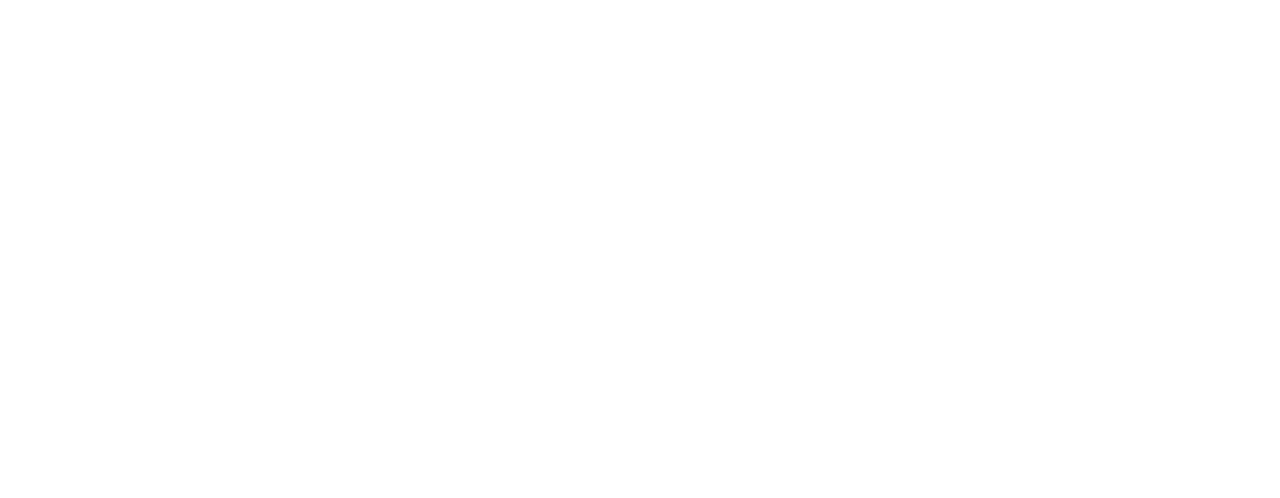
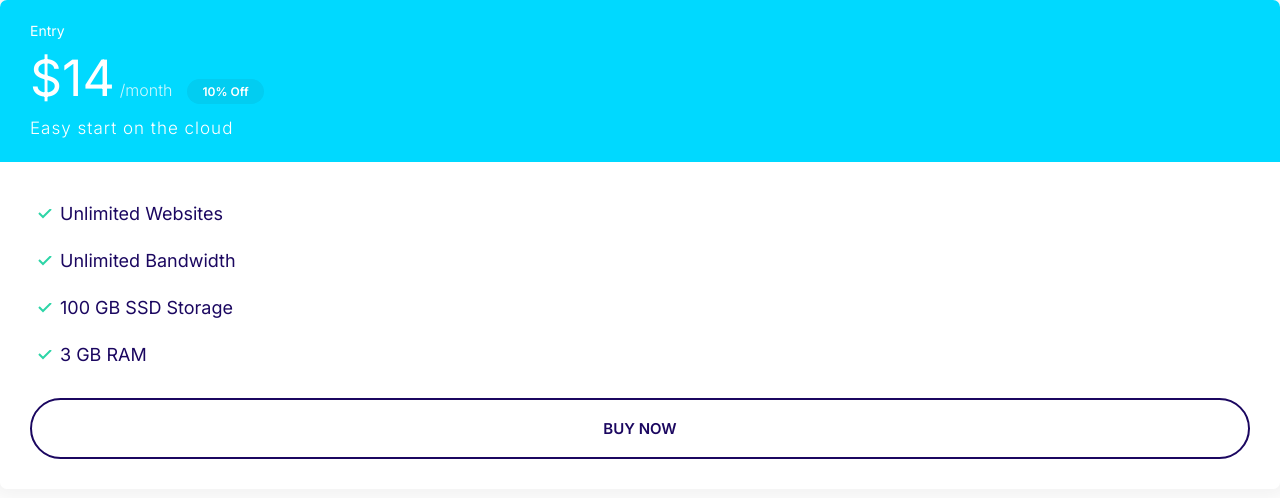
Before and after one commit to mektefaie/EKdev, a plain HTML site: page index.html in a window 1280 px wide. Drawn offline with Linux system fonts and the light colour scheme.

Commit message:
Build plan card

```diff
--- a/CSS/styles.css
+++ b/CSS/styles.css
@@ -118,6 +118,7 @@ a {
 
 .badge--small {
   font-size: 1.6rem;
+  padding: 0.5rem 1.5rem;
 }
 
 @media screen and (min-width: 1024px) {
@@ -276,3 +277,73 @@ a {
     font-size: 1.5rem;
   }
 }
+
+/* Cards */
+.card {
+  border-radius: 7px;
+  box-shadow: 0 0 20px 10px #f3f3f3;
+  overflow: hidden;
+}
+
+.card__header,
+.card__body {
+  padding: 2rem 3rem;
+}
+
+.card--primary .card__header {
+  background: var(--color-primary);
+  color: #fff;
+}
+.card--secondary .card__header {
+  background: var(--color-secondary);
+  color: #fff;
+}
+
+.card--secondary .badge--secondary {
+  background: #02cdf1;
+}
+
+/* Plans */
+.plan__name {
+  color: #fff;
+  margin: 0;
+  font-weight: 500;
+  font-size: 2.4rem;
+}
+
+.plan__price {
+  font-size: 6rem;
+}
+
+.plan__billing-cycle {
+  font-size: 2.4rem;
+  font-weight: 300;
+  opacity: 0.8;
+  margin-right: 1rem;
+}
+
+.plan__description {
+  font-size: 2rem;
+  font-weight: 300;
+  letter-spacing: 1px;
+  display: block;
+}
+
+.plan .list__item {
+  margin-bottom: 2rem;
+}
+
+@media screen and (min-width: 1024px) {
+  .plan__name {
+    font-size: 1.4rem;
+  }
+  .plan__price {
+    font-size: 5rem;
+  }
+  .plan__billing-cycle {
+    font-size: 1.6rem;
+  }
+  .plan__description {
+    font-size: 1.7rem;
+  }
+}
--- a/index.html
+++ b/index.html
@@ -9,13 +9,39 @@
         <link rel="preconnect" href="https://fonts.googleapis.com">
         <link rel="preconnect" href="https://fonts.gstatic.com" crossorigin>
         <link
-            href="https://fonts.googleapis.com/css2?family=Inter:wght@400;600;700&display=swap"
+            href="https://fonts.googleapis.com/css2?family=Inter:wght@300;400;600;700&display=swap"
             rel="stylesheet">
         <!-- stylesheets -->
         <link rel="stylesheet" href="css/normalize.css">
         <link rel="stylesheet" href="css/styles.css">
     </head>
     <body>
-
+        <div class="plan">
+            <div class="card card--secondary">
+                <header class="card__header">
+                    <h3 class="plan__name">Entry</h3>
+                    <span class="plan__price">$14</span>
+                    <span class="plan__billing-cycle">/month</span>
+                    <span class="badge badge--secondary badge--small">10% Off</span>
+                    <span class="plan__description">Easy start on the cloud</span>
+                </header>
+                <div class="card__body">
+                    <ul class="list list--tick">
+                        <li class="list__item">Unlimited Websites</li>
+                        <li class="list__item">Unlimited Bandwidth</li>
+                        <li class="list__item">100 GB SSD Storage</li>
+                        <li class="list__item">3 GB RAM</li>
+                    </ul>
+                    <button class="btn btn--outline btn--block">buy now</button>
+                </div>
+            </div>
+        </div>
+        <!-- <div class="plan">
+            <div class="card card--secondary">
+                <header class="card__header">Card Title</header>
+                <div class="card__body">Lorem ipsum dolor sit amet consectetur
+                    adipisicing elit. Quam, quas!</div>
+            </div>
+        </div> -->
     </body>
 </html>
```
